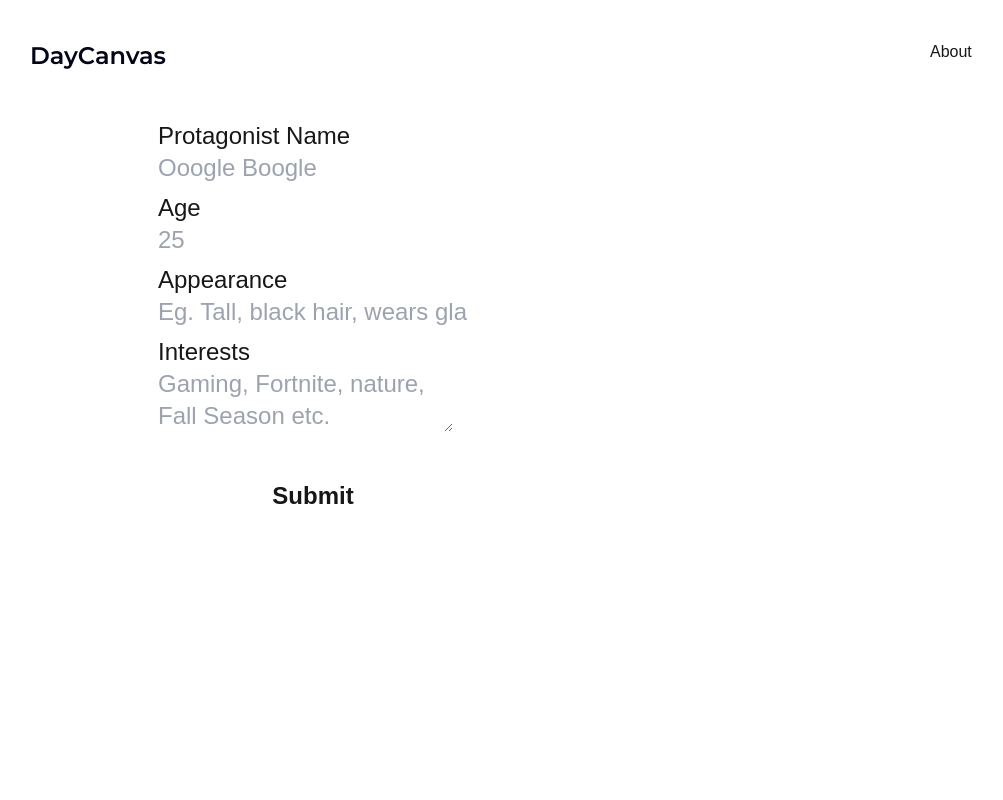
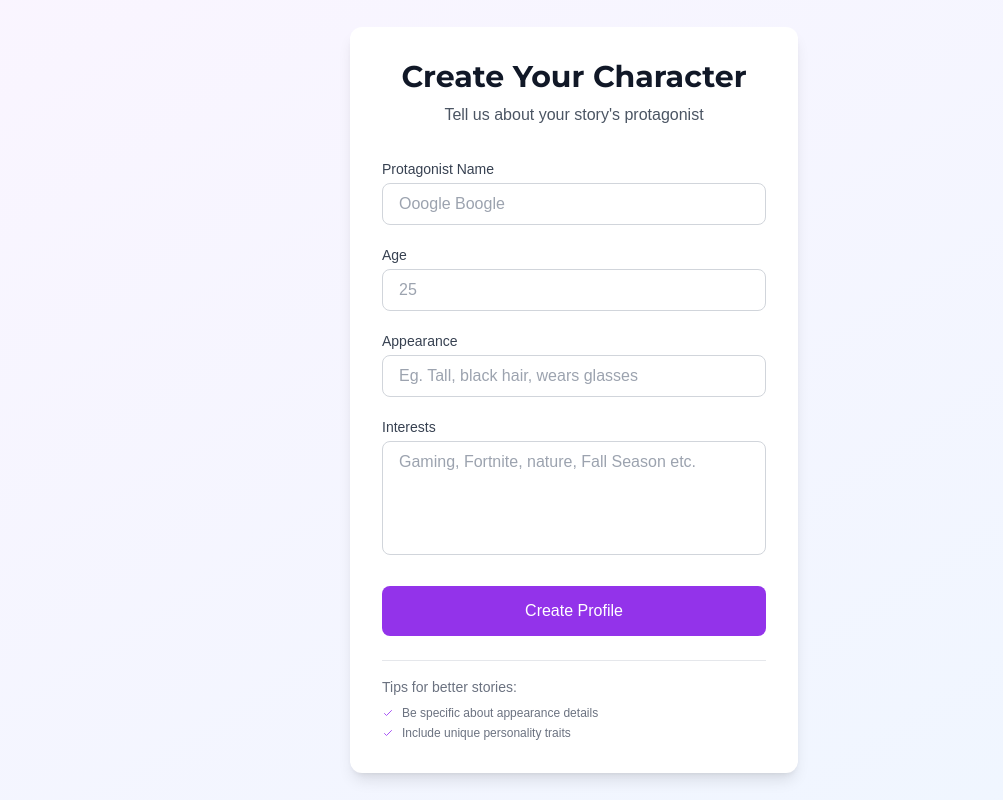
Before and after one commit to LeonardoLujan/daydreamers, a Next.js app: page /login2 in a window 1280 px wide. Shown: the whole page, without its empty margins (66-1069 px from the left). Built offline with nearby package versions, Linux system fonts and the light colour scheme.

Commit message:
Redesigned login pages

```diff
--- a/src/app/login2/login2.jsx
+++ b/src/app/login2/login2.jsx
@@ -29,35 +29,120 @@ export default function login2() {
 
 
   return (
-        <div className="flex justify-start ml-56 text-2xl">
+    <div className="min-h-screen bg-gradient-to-br from-purple-50 to-blue-50 flex items-center justify-center px-4 sm:px-6 lg:px-8">
+        <div className="max-w-md w-full bg-white p-8 rounded-xl shadow-lg">
+            <div className="mb-8 text-center">
+                <h1 className="text-3xl font-display font-bold text-gray-900">
+                    Create Your Character
+                </h1>
+                <p className="mt-2 text-gray-600">
+                    Tell us about your story's protagonist
+                </p>
+            </div>
 
-            <Form action="/search" onSubmit={handleSubmit}>
+            <form onSubmit={handleSubmit} className="space-y-6">
+                <div className="space-y-5">
+                    {/* Protagonist Name Field */}
                     <div>
-                <div className="my-2">
-                  <h1>Protagonist Name</h1>
-                  <input className="rounded-lg" name="name" placeholder="Ooogle Boogle"/>
+                        <label htmlFor="name" className="block text-sm font-medium text-gray-700 mb-1">
+                            Protagonist Name
+                        </label>
+                        <input
+                            type="text"
+                            name="name"
+                            id="name"
+                            placeholder="Ooogle Boogle"
+                            className="w-full px-4 py-2 rounded-lg border border-gray-300 placeholder-gray-400
+                                focus:outline-none focus:ring-2 focus:ring-purple-500 focus:border-transparent
+                                transition-all duration-200"
+                            required
+                        />
                     </div>
-                <div className="my-2">
-                  <h1>Age</h1>
-                  <input className="rounded-lg" name="age" placeholder="25"/>
+
+                    {/* Age Field */}
+                    <div>
+                        <label htmlFor="age" className="block text-sm font-medium text-gray-700 mb-1">
+                            Age
+                        </label>
+                        <input
+                            type="number"
+                            name="age"
+                            id="age"
+                            placeholder="25"
+                            className="w-full px-4 py-2 rounded-lg border border-gray-300 placeholder-gray-400
+                                focus:outline-none focus:ring-2 focus:ring-purple-500 focus:border-transparent
+                                transition-all duration-200"
+                            required
+                        />
                     </div>
-                <div className="my-2">
-                  <h1>Appearance</h1>
-                  <input className="rounded-lg" name="appearance" placeholder="Eg. Tall, black hair, wears glasses"/>
+
+                    {/* Appearance Field */}
+                    <div>
+                        <label htmlFor="appearance" className="block text-sm font-medium text-gray-700 mb-1">
+                            Appearance
+                        </label>
+                        <input
+                            type="text"
+                            name="appearance"
+                            id="appearance"
+                            placeholder="Eg. Tall, black hair, wears glasses"
+                            className="w-full px-4 py-2 rounded-lg border border-gray-300 placeholder-gray-400
+                                focus:outline-none focus:ring-2 focus:ring-purple-500 focus:border-transparent
+                                transition-all duration-200"
+                            required
+                        />
                     </div>
-                <div className="my-2">
-                  <h1>Interests</h1>
 
-                  <textarea name= "interests" className="resize rounded-md" placeholder="Gaming, Fortnite, nature, Fall Season etc."/>
-
+                    {/* Interests Field */}
+                    <div>
+                        <label htmlFor="interests" className="block text-sm font-medium text-gray-700 mb-1">
+                            Interests
+                        </label>
+                        <textarea
+                            name="interests"
+                            id="interests"
+                            rows="4"
+                            placeholder="Gaming, Fortnite, nature, Fall Season etc."
+                            className="w-full px-4 py-2 rounded-lg border border-gray-300 placeholder-gray-400
+                                focus:outline-none focus:ring-2 focus:ring-purple-500 focus:border-transparent
+                                transition-all duration-200 resize-none"
+                            required
+                        />
                     </div>
                 </div>
 
-              <div className="justify-center flex mt-10 font-semibold bg-white rounded-md">
-                <button type="submit">Submit</button>
+                {/* Submit Button */}
+                <div>
+                    <button
+                        type="submit"
+                        className="w-full flex justify-center py-3 px-4 border border-transparent rounded-lg
+                            text-white bg-purple-600 hover:bg-purple-700 focus:outline-none focus:ring-2
+                            focus:ring-offset-2 focus:ring-purple-500 transition-colors duration-200 font-medium"
+                    >
+                        Create Profile
+                    </button>
                 </div>
+            </form>
 
-            </Form>
+            {/* Tips Section */}
+            <div className="mt-6 border-t border-gray-200 pt-4">
+                <h3 className="text-sm font-medium text-gray-500 mb-2">Tips for better stories:</h3>
+                <ul className="text-xs text-gray-500 space-y-1">
+                    <li className="flex items-center">
+                        <svg className="h-3 w-3 text-purple-500 mr-2" fill="none" viewBox="0 0 24 24" stroke="currentColor">
+                            <path strokeLinecap="round" strokeLinejoin="round" strokeWidth={2} d="M5 13l4 4L19 7" />
+                        </svg>
+                        Be specific about appearance details
+                    </li>
+                    <li className="flex items-center">
+                        <svg className="h-3 w-3 text-purple-500 mr-2" fill="none" viewBox="0 0 24 24" stroke="currentColor">
+                            <path strokeLinecap="round" strokeLinejoin="round" strokeWidth={2} d="M5 13l4 4L19 7" />
+                        </svg>
+                        Include unique personality traits
+                    </li>
+                </ul>
+            </div>
+        </div>
     </div>
 )
 }
--- a/src/app/login2/page.tsx
+++ b/src/app/login2/page.tsx
@@ -9,7 +9,7 @@ export default function Profile() {
     return(
 
         <div>
-            <Header/>
+            {/* <Header/> */}
             <Login2/>
 
         </div>
--- a/src/app/page.tsx
+++ b/src/app/page.tsx
@@ -7,8 +7,8 @@ export default function Home() {
   return (
 
       <div>
-        <Header/>
-        <TopHalf/>
+        {/* <Header/> */}
+        {/* <TopHalf/> */}
         <Search/>
       </div>
 
--- a/src/components/content/search.jsx
+++ b/src/components/content/search.jsx
@@ -1,55 +1,131 @@
-'use client';
+'use client'
 
-import Form from 'next/form';
-import { useRouter } from 'next/navigation';
+import { useRouter } from 'next/navigation'
 import { SERVER_HOST } from '../../shared/const'
 
+export default function Search() {
+  const router = useRouter()
 
-export default function Search() {
-  const router = useRouter();
   const handleSubmit = async (event) => {
-    event.preventDefault();
-    const formData = new FormData(event.target);
-    console.log(formData);
-    const name = formData.get('name');
+    event.preventDefault()
+    const formData = new FormData(event.target)
+    const name = formData.get('name')
 
     try {
       let response = await fetch(SERVER_HOST + 'profile/password_less_login/' + name + '/', {
         method: 'POST',
         body: formData,
-      });
+      })
 
       response = await response.json()
       const token = response.token
       localStorage.setItem("token", token)
 
-      if(response.profile){
+      if(response.profile) {
         router.push('/journal')
-      } else{
+      } else {
         router.push('/login2')
       }
     } catch (error) {
-      // Handle error
-      console.error('Error submitting form:', error);
+      console.error('Error submitting form:', error)
     }
-
-  };
+  }
 
   return (
-    <div className="flex justify-start ml-56 text-2xl">
-        <Form action="/search" onSubmit={handleSubmit}>
-          <div>
-            <div className="my-2">
-              <h1>Username</h1>
-              <input className="rounded-lg" name="name" placeholder="Jhon Doe"/>
+    <div className="min-h-screen bg-gradient-to-br from-purple-50 to-blue-50 flex items-center justify-center px-4 sm:px-6 lg:px-8">
+      <div className="max-w-md w-full space-y-8 bg-white p-10 rounded-xl shadow-lg">
+        <div>
+          <h1 className="text-center text-3xl font-display font-bold text-gray-900">
+            Welcome to DayCanvas
+          </h1>
+          <p className="mt-3 text-center text-gray-600">
+            Where your journal entries transform into visual stories
+          </p>
+          <div className="mt-4 flex justify-center">
+            <span className="inline-flex items-center px-4 py-1 rounded-full text-sm font-medium bg-purple-100 text-purple-800">
+              ✨ AI-Powered Storytelling
+            </span>
+          </div>
+        </div>
+
+        <form onSubmit={handleSubmit} className="mt-8 space-y-6">
+          <div className="space-y-2">
+            <label htmlFor="name" className="block text-sm font-medium text-gray-700">
+              Username
+            </label>
+            <div className="mt-1 relative rounded-md shadow-sm">
+              <input
+                id="name"
+                name="name"
+                type="text"
+                required
+                className="block w-full px-4 py-3 rounded-lg border border-gray-300 placeholder-gray-400 focus:outline-none focus:ring-2 focus:ring-purple-500 focus:border-transparent transition-all duration-200"
+                placeholder="Enter your username"
+              />
             </div>
           </div>
 
-          <div className="justify-center flex mt-10 font-semibold bg-white rounded-md">
-            <button type="submit">Submit</button>
+          <div>
+            <button
+              type="submit"
+              className="group relative w-full flex justify-center py-3 px-4 border border-transparent rounded-lg text-white bg-purple-600 hover:bg-purple-700 focus:outline-none focus:ring-2 focus:ring-offset-2 focus:ring-purple-500 transition-colors duration-200 font-medium"
+            >
+              <span className="absolute left-0 inset-y-0 flex items-center pl-3">
+                <svg
+                  className="h-5 w-5 text-purple-300 group-hover:text-purple-400"
+                  xmlns="http://www.w3.org/2000/svg"
+                  viewBox="0 0 20 20"
+                  fill="currentColor"
+                  aria-hidden="true"
+                >
+                  <path
+                    fillRule="evenodd"
+                    d="M5 9V7a5 5 0 0110 0v2a2 2 0 012 2v5a2 2 0 01-2 2H5a2 2 0 01-2-2v-5a2 2 0 012-2zm8-2v2H7V7a3 3 0 016 0z"
+                    clipRule="evenodd"
+                  />
+                </svg>
+              </span>
+              Continue
+            </button>
           </div>
 
-        </Form>
+          <div className="text-center">
+            <p className="text-sm text-gray-600">
+              Experience the magic of AI-transformed journaling
+            </p>
+          </div>
+
+          {/* Features Section */}
+          <div className="pt-6 border-t border-gray-200">
+            <div className="grid grid-cols-2 gap-4 mt-4">
+              <div className="flex items-center space-x-2">
+                <svg className="h-5 w-5 text-purple-500" fill="none" viewBox="0 0 24 24" stroke="currentColor">
+                  <path strokeLinecap="round" strokeLinejoin="round" strokeWidth={2} d="M5 13l4 4L19 7" />
+                </svg>
+                <span className="text-sm text-gray-600">Visual Stories</span>
+              </div>
+              <div className="flex items-center space-x-2">
+                <svg className="h-5 w-5 text-purple-500" fill="none" viewBox="0 0 24 24" stroke="currentColor">
+                  <path strokeLinecap="round" strokeLinejoin="round" strokeWidth={2} d="M5 13l4 4L19 7" />
+                </svg>
+                <span className="text-sm text-gray-600">AI Generated Art</span>
+              </div>
+              <div className="flex items-center space-x-2">
+                <svg className="h-5 w-5 text-purple-500" fill="none" viewBox="0 0 24 24" stroke="currentColor">
+                  <path strokeLinecap="round" strokeLinejoin="round" strokeWidth={2} d="M5 13l4 4L19 7" />
+                </svg>
+                <span className="text-sm text-gray-600">Daily Journaling</span>
+              </div>
+              <div className="flex items-center space-x-2">
+                <svg className="h-5 w-5 text-purple-500" fill="none" viewBox="0 0 24 24" stroke="currentColor">
+                  <path strokeLinecap="round" strokeLinejoin="round" strokeWidth={2} d="M5 13l4 4L19 7" />
+                </svg>
+                <span className="text-sm text-gray-600">Personal Stories</span>
+              </div>
+            </div>
+          </div>
+        </form>
+      </div>
     </div>
   )
 }
```
Lines whose indentation alone changed are shown as unchanged.
